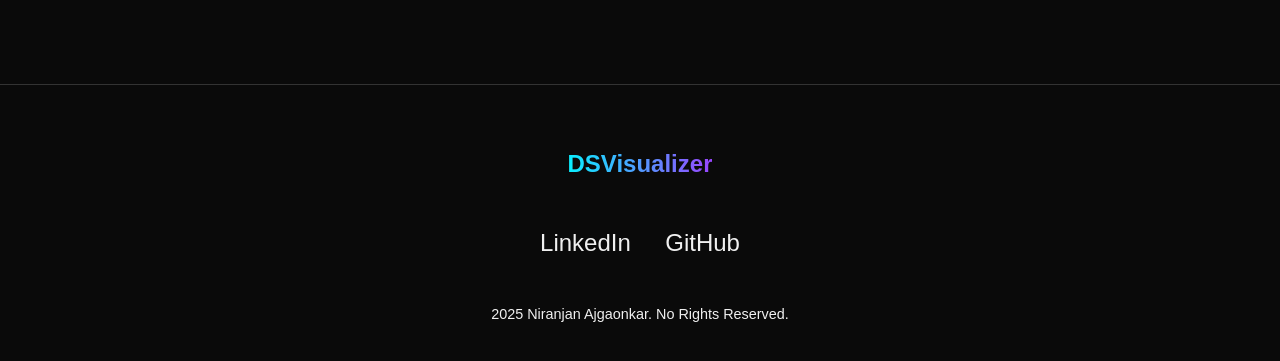
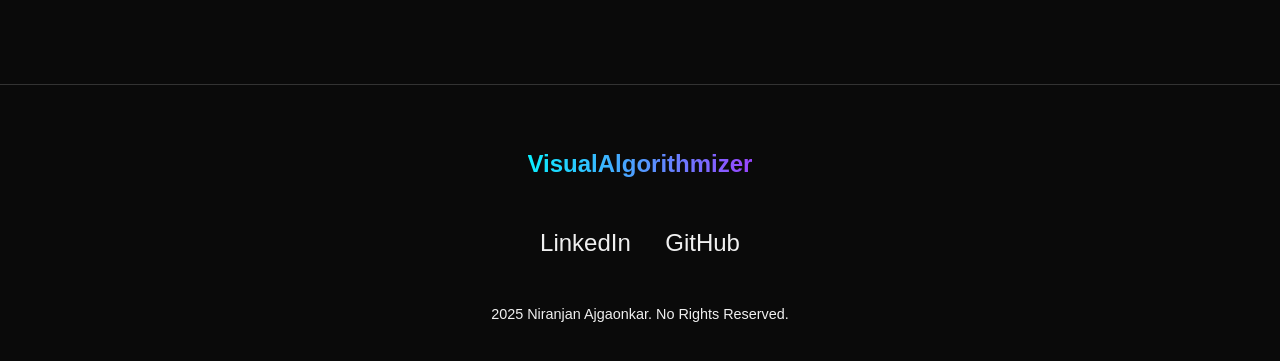
Before and after one commit to NR-NJN/VisualAlgorithmizer, a website with bundled scripts: page public/main.html in a window 1280 px wide. Shown: the part 5322-5683 px from the top of the page. Built offline with nearby package versions, Linux system fonts and the light colour scheme; animation ran at ten frames a second.

Commit message:
random touchups

```diff
--- a/public/main.html
+++ b/public/main.html
@@ -238,7 +238,7 @@
     <footer>
         <div class="footer-content">
             <div class="footer-logo">
-                <span class="logo-text">DSVisualizer</span>
+                <span class="logo-text">VisualAlgorithmizer</span>
             </div>
             <div class="social-links">
                 <a href="https://www.linkedin.com/in/niranjan-ajgaonkar-b2b895225/" class="footer-link" target="_blank">LinkedIn</a>
```
